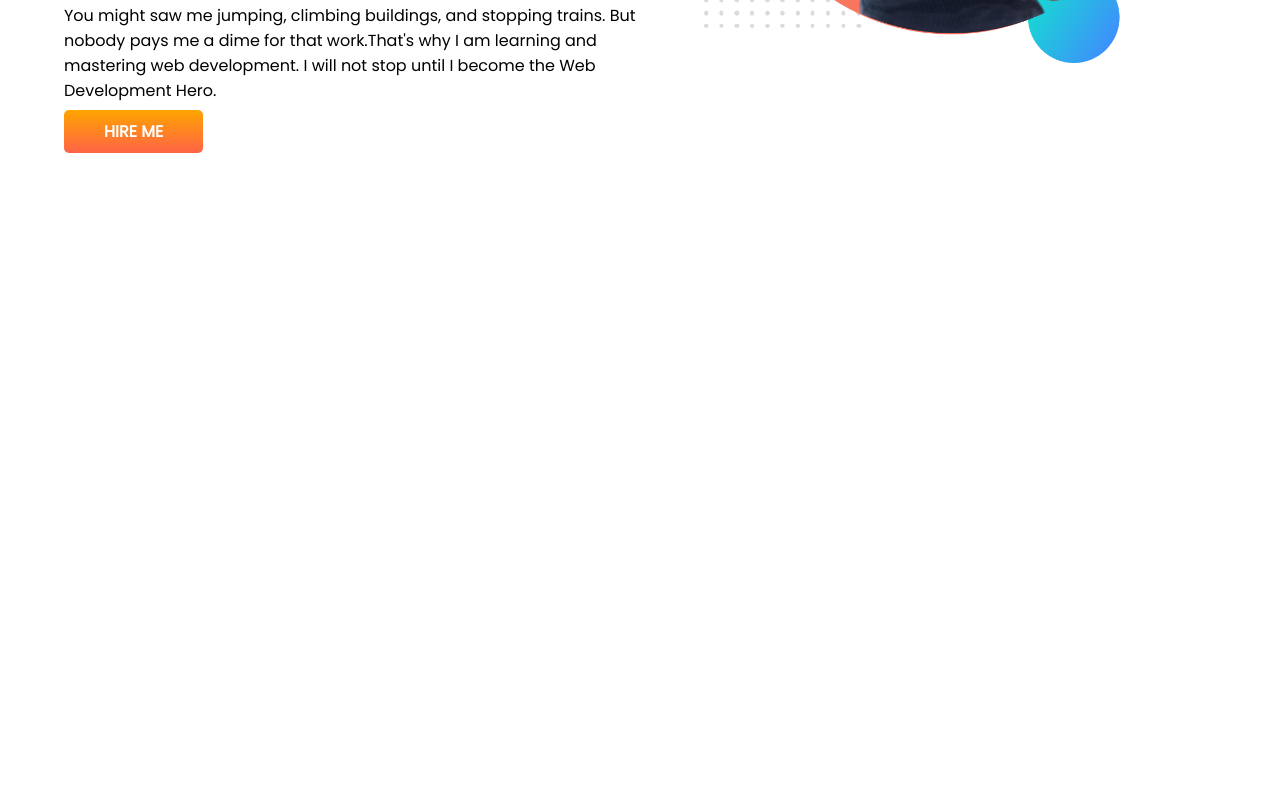
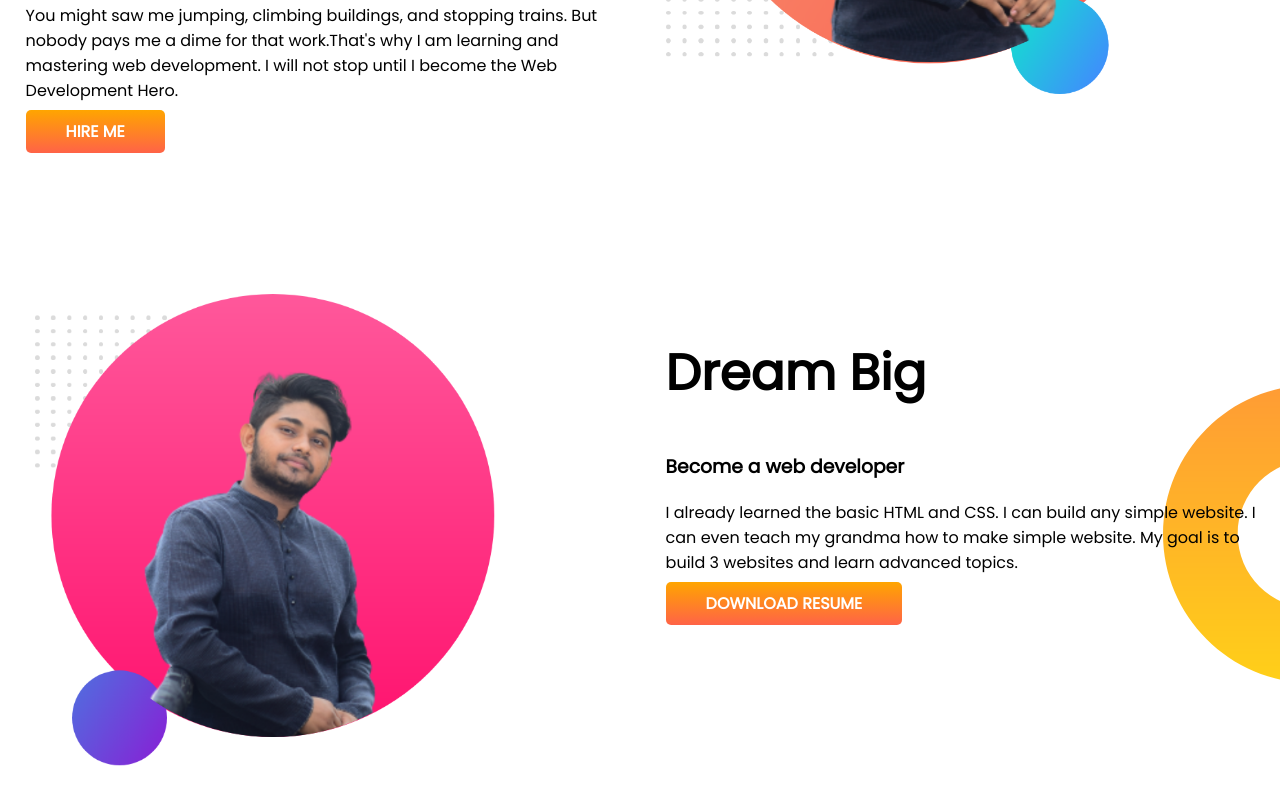
Before and after one commit to MUHAMMADSabbirHossain/developer-portfolio, a plain HTML site: page index.html in a window 1280 px wide. Shown: the part 394-1198 px from the top of the page. Before the commit the page ends 800 px from the top, so only its background shows below. Drawn offline with Linux system fonts and the light colour scheme.

Commit message:
deram added

```diff
--- a/index.html
+++ b/index.html
@@ -34,6 +34,21 @@
         </div>
     </section>
 
+    <section class="middle-banner">
+        <div class="half-width">
+            <img src="images/my-bg2 (1).png" alt="There is a picture of Muhammad Bin Ahmad">
+        </div>
+
+        <div class="half-width">
+            <h1>Dream Big</h1>
+            <h3>Become a web developer</h3>
+            <p>I already learned the basic HTML and CSS. I can build any simple website. I can even teach my grandma how
+                to make simple website. My goal is to build 3 websites and learn advanced topics.</p>
+            <a class="link-button" target="_balnk"
+                href="https://www.facebook.com/profile.php?id=100004552155326">DOWNLOAD RESUME</a>
+        </div>
+    </section>
+
 </body>
 
 </html>
--- a/style.css
+++ b/style.css
@@ -13,11 +13,12 @@ h1 {
 
 section {
     display: flex;
+    margin-bottom: 150px;
 }
 
 .half-width {
     width: 50%;
-    padding-left: 5%;
+    padding-left: 2%;
 }
 
 .half-width img {
@@ -37,3 +38,9 @@ section {
     background-image: url(images/top-banner.png);
     background-repeat: no-repeat;
 }
+
+.middle-banner {
+    background-image: url(images/dream-bg.png);
+    background-repeat: no-repeat;
+    background-position: right;
+}
```
Also changed, not shown: images/dream-sec-pic.png (added), images/my-bg2 (1).png (added).
